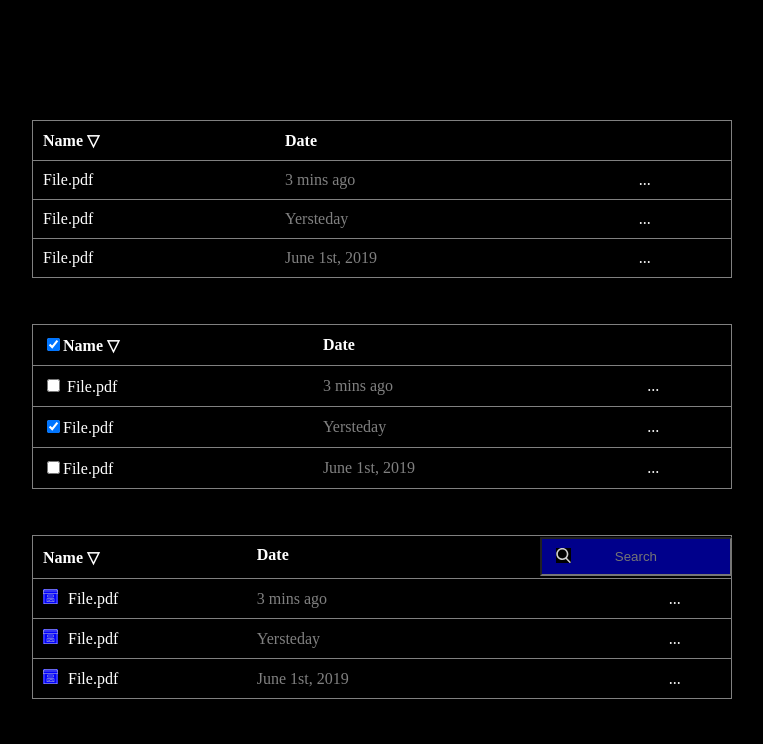
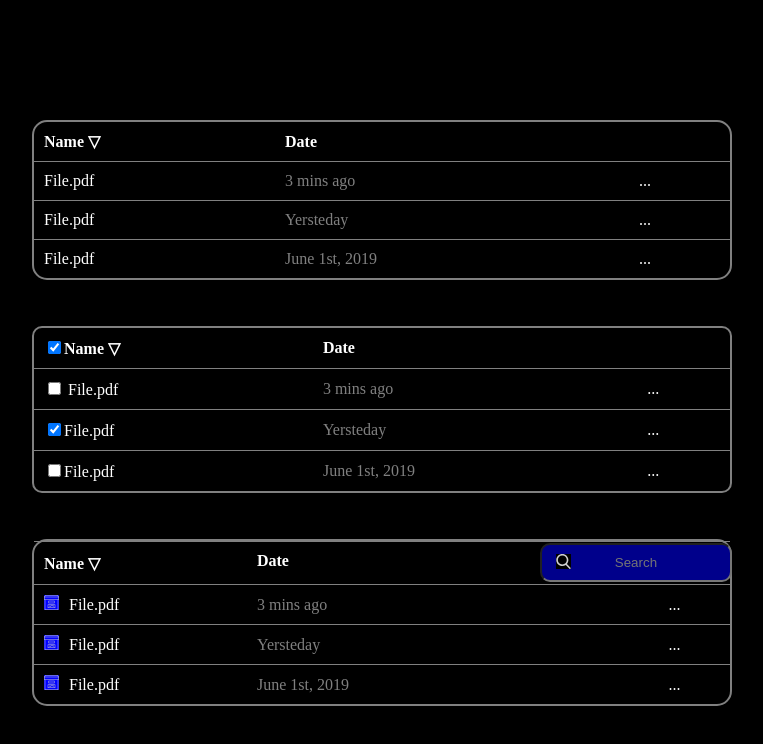
Before and after one commit to massagexandr/table-4-, a plain HTML site: page index.html in a window 1280 px wide. Shown: the whole page, without its empty margins (26-789 px from the left). Drawn offline with Linux system fonts and the light colour scheme.

Commit message:
beta version

```diff
--- a/css/Table_Style.css
+++ b/css/Table_Style.css
@@ -4,26 +4,31 @@ tr {
 }
 
 table {
-  border-collapse: collapse;
-  border-radius: 10px;
-  border: 1px solid grey;
+  border-spacing: 0;
+  border-radius: 15px;
+  border: 2px solid grey;
   width: 700px;
   margin-left: 50px;
   height: 100px;
   text-align: left;
   margin-top: 60px;
+  -webkit-border-radius: 15px;
+  -moz-border-radius: 15px;
+  -ms-border-radius: 15px;
+  -o-border-radius: 15px;
 }
-/*
-.border-radius{
-  border: 2px solid white; border-radius: 10px; -webkit-border-radius: 10px; -moz-border-radius: 10px; -ms-border-radius: 10px; -o-border-radius: 10px;
-  width: 700px;
-  margin-left: 50px;
+
+.height-line {
+  height: 15px;
+  border-top: none;
 }
-*/
-td,th {
+
+td,
+th {
   border: 1px solid grey;
   border-right: none;
   border-left: none;
+  border-bottom: none;
   padding: 10px;
 }
 
@@ -31,10 +36,11 @@ td,th {
   text-align: left;
 
 }
-.line4{
-  color:gray;
+
+.line4 {
+  color: gray;
   margin-right: 30px;
-  }
+}
 
 .line2 {
   color: grey;
@@ -42,6 +48,7 @@ td,th {
 
 .line1 {
   color: white;
+
 }
 
 /*.line3{
@@ -49,12 +56,17 @@ padding-left: 1px;
   }*/
 
 .Search {
-  background:  #00008B;
+  background: #00008B;
   width: 47%;
   height: 33px;
   text-align: center;
-
-  }
+  border-radius: 10px;
+  ;
+  -webkit-border-radius: 10px;
+  -moz-border-radius: 10px;
+  -ms-border-radius: 10px;
+  -o-border-radius: 10px;
+}
 
 .table1 {
   margin-top: 120px;
@@ -62,6 +74,11 @@ padding-left: 1px;
 
 .table2 {
   margin-top: 10px;
+  border-radius: 10px;
+  -webkit-border-radius: 10px;
+  -moz-border-radius: 10px;
+  -ms-border-radius: 10px;
+  -o-border-radius: 10px;
 }
 
 .table3 {
@@ -76,7 +93,7 @@ padding-left: 1px;
 
 }
 
-.Serch-line{
+.Serch-line {
   position: relative;
   bottom: 27px;
   left: 283px;
@@ -84,7 +101,7 @@ padding-left: 1px;
 
 }
 
-.search-img{
+.search-img {
   width: 15px;
   height: 15px;
   position: relative;
--- a/index.html
+++ b/index.html
@@ -11,16 +11,12 @@
 
 <body bgcolor="black">
 
-
-    <div class="border-radius">
-        <table class="table1">
+    <table class="table1">
         <thead>
             <tr>
-                <th>
-                    <div class="triangle"></div> Name ▽
-                </th>
-                <th>Date</th>
-                <th></th>
+                <th class="height-line"> Name ▽</th>
+                <th class="height-line">Date</th>
+                <th class="height-line"></th>
             </tr>
         </thead>
         <tr>
@@ -36,10 +32,9 @@
         <tr>
             <td>File.pdf</td>
             <td class="line4">June 1st, 2019</td>
-            <td class="line3"> ...</td>
+            <td>...</td>
         </tr>
-        </table>
-    </div>
+    </table>
     <br>
     <br>
 
@@ -47,28 +42,26 @@
     <table class="table2">
         <thead>
             <tr>
-                <th><input checked type="checkbox" name="name" value="yes">Name ▽</th>
-                <th>Date</th>
-                <th></th>
+                <th class="height-line"><input checked type="checkbox" name="name" value="yes">Name ▽</th>
+                <th class="height-line">Date</th>
+                <th class="height-line"></th>
             </tr>
         </thead>
         <tr>
             <td><input type="checkbox" name="File.pdf" value="yes"> File.pdf</td>
             <td class="line2">3 mins ago</td>
-            <td class="line3">...</td>
+            <td>...</td>
         </tr>
         <tr>
             <td><input checked type="checkbox" name="File.pdf" value="yes">File.pdf</td>
             <td class="line2">Yersteday</td>
-            <td class="line3">...</td>
+            <td>...</td>
         </tr>
         <tr>
             <td><input type="checkbox" name="File.pdf" value="yes">File.pdf</td>
             <td class="line2">June 1st, 2019</td>
-            <td class="line3">...</td>
+            <td>...</td>
         </tr>
-
-
     </table>
 
     <br>
@@ -79,8 +72,8 @@
             <tr>
                 <th class="line1">Name ▽</th>
                 <th class="line1">Date
-                    <div class="Serch-line"> <input class="Search" size="15" placeholder="Search" type="text" name="name"
-                        value="" /> <img class="search-img" src="img/search.svg" alt="search">
+                    <div class="Serch-line"> <input class="Search" size="15" placeholder="Search" type="text"
+                            name="name" value="" /> <img class="search-img" src="img/search.svg" alt="search">
                     </div>
                 </th>
                 <th></th>
@@ -89,12 +82,12 @@
         <tr>
             <td class="line1"><img class="archive" src="img/archive.svg" alt="file">File.pdf</td>
             <td class="line2">3 mins ago</td>
-            <td class="line3">...</td>
+            <td>...</td>
         </tr>
         <tr>
             <td><img class="archive" src="img/archive.svg" alt="file">File.pdf</td>
             <td class="line2">Yersteday</td>
-            <td class="line3">...</td>
+            <td>...</td>
         </tr>
         <tr>
             <td><img class="archive" src="img/archive.svg" alt="file">File.pdf</td>
```
